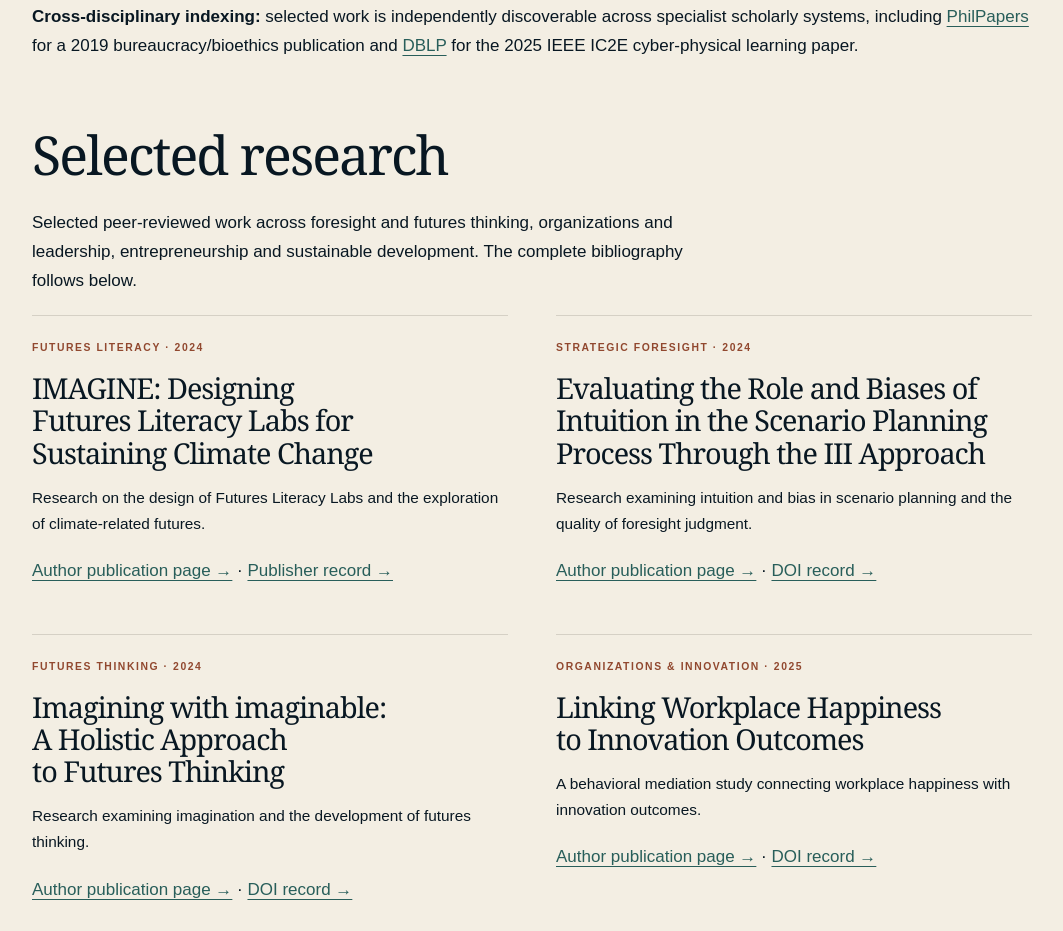
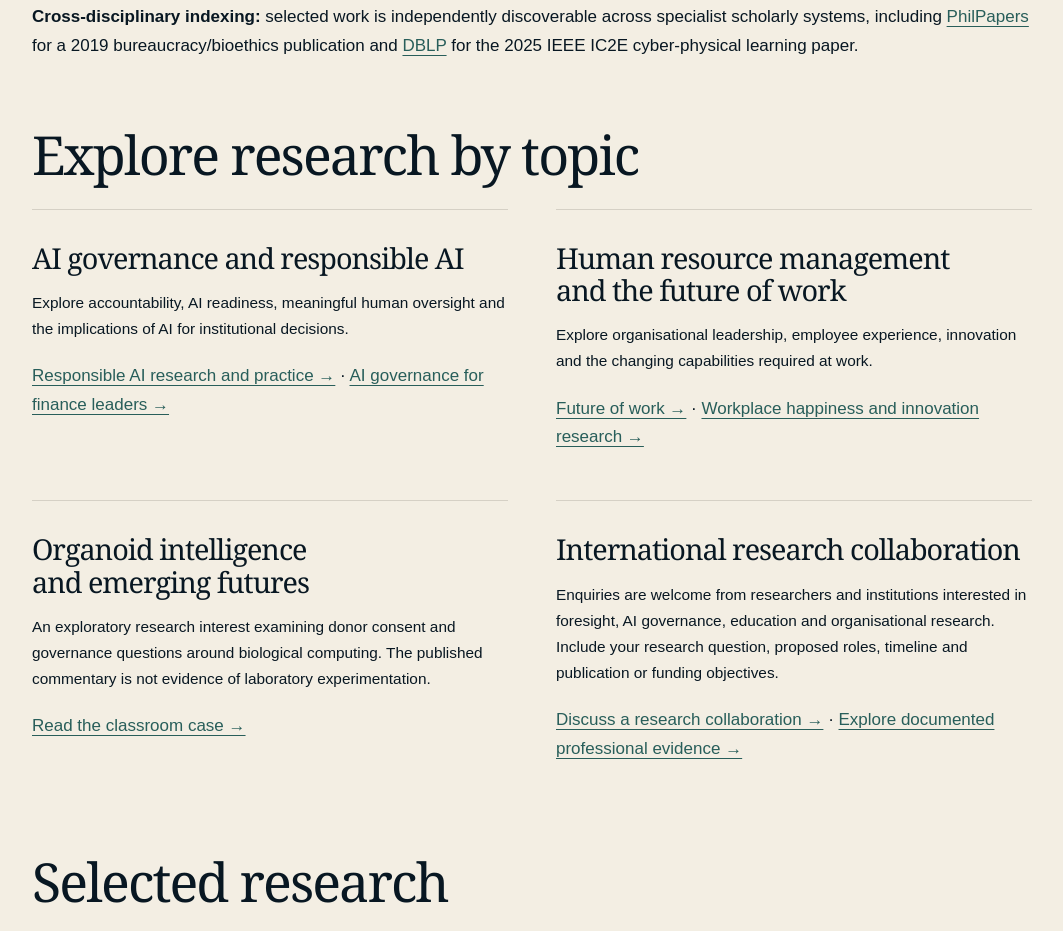
Before and after one commit to salmankhatani-web/salman-khatani-personal-website, a plain HTML site: page research/index.html in a window 1280 px wide. Shown: the part 720-1651 px from the top of the page, without its empty margins (108-1171 px from the left). Drawn offline with Linux system fonts and the light colour scheme.

Commit message:
Add research discovery pathways and collaboration guidance

```diff
--- a/research/index.html
+++ b/research/index.html
@@ -5,7 +5,7 @@
 <meta content="width=device-width, initial-scale=1" name="viewport"/>
 <meta content="index,follow,max-image-preview:large" name="robots"/>
 <meta content="#081722" name="theme-color"/><title>Research &amp; Publications | Dr. Salman Ahmed Khatani</title>
-<meta content="Selected published research by Dr. Salman Ahmed Khatani on Futures Literacy Labs, scenario planning, imagination and Futures Studies and Foresight." name="description"/>
+<meta content="Research and publications by Dr. Salman Ahmed Khatani on strategic foresight, futures literacy, AI governance, HRM, entrepreneurship and organisational studies in Pakistan and beyond." name="description"/>
 <link href="https://salman-khatani-personal-website.salmankhatani.workers.dev/research/" rel="canonical"/>
 <meta content="article" property="og:type"/>
 <meta content="Research &amp; Publications | Dr. Salman Ahmed Khatani" property="og:title"/>
@@ -26,6 +26,13 @@
 <div class="research-profile-nav"><a href="#selected-research">Selected research</a><a href="#current-research">Current initiative</a><a href="#complete-bibliography">Complete bibliography</a><a href="https://www.researchgate.net/profile/Salman-Khatani">ResearchGate ↗</a><a href="https://scholar.google.com/citations?hl=en&amp;user=RP2SnY8AAAAJ">Google Scholar ↗</a></div>
 </div>
 <div class="notice"><strong>Cross-disciplinary indexing:</strong> selected work is independently discoverable across specialist scholarly systems, including <a href="https://philpapers.org/rec/KHAARO-8" rel="noopener noreferrer">PhilPapers</a> for a 2019 bureaucracy/bioethics publication and <a href="https://dblp.org/rec/conf/ic2e/SantellanOSKS25" rel="noopener noreferrer">DBLP</a> for the 2025 IEEE IC2E cyber-physical learning paper.</div>
+<h2 id="research-pathways">Explore research by topic</h2>
+<div class="grid">
+<article class="panel"><h3>AI governance and responsible AI</h3><p>Explore accountability, AI readiness, meaningful human oversight and the implications of AI for institutional decisions.</p><a href="../responsible-ai/">Responsible AI research and practice →</a> · <a href="../research/governing-ai-finance-leaders-2026/">AI governance for finance leaders →</a></article>
+<article class="panel"><h3>Human resource management and the future of work</h3><p>Explore organisational leadership, employee experience, innovation and the changing capabilities required at work.</p><a href="../future-of-work/">Future of work →</a> · <a href="../research/workplace-happiness-innovation-2025/">Workplace happiness and innovation research →</a></article>
+<article class="panel"><h3>Organoid intelligence and emerging futures</h3><p>An exploratory research interest examining donor consent and governance questions around biological computing. The published commentary is not evidence of laboratory experimentation.</p><a href="../insights/organoid-intelligence-and-consent/">Read the classroom case →</a></article>
+<article class="panel"><h3>International research collaboration</h3><p>Enquiries are welcome from researchers and institutions interested in foresight, AI governance, education and organisational research. Include your research question, proposed roles, timeline and publication or funding objectives.</p><a href="../#contact">Discuss a research collaboration →</a> · <a href="../professional-record/">Explore documented professional evidence →</a></article>
+</div>
 <h2 id="selected-research">Selected research</h2>
 <p>Selected peer-reviewed work across foresight and futures thinking, organizations and leadership, entrepreneurship and sustainable development. The complete bibliography follows below.</p>
 <div class="grid">
```
